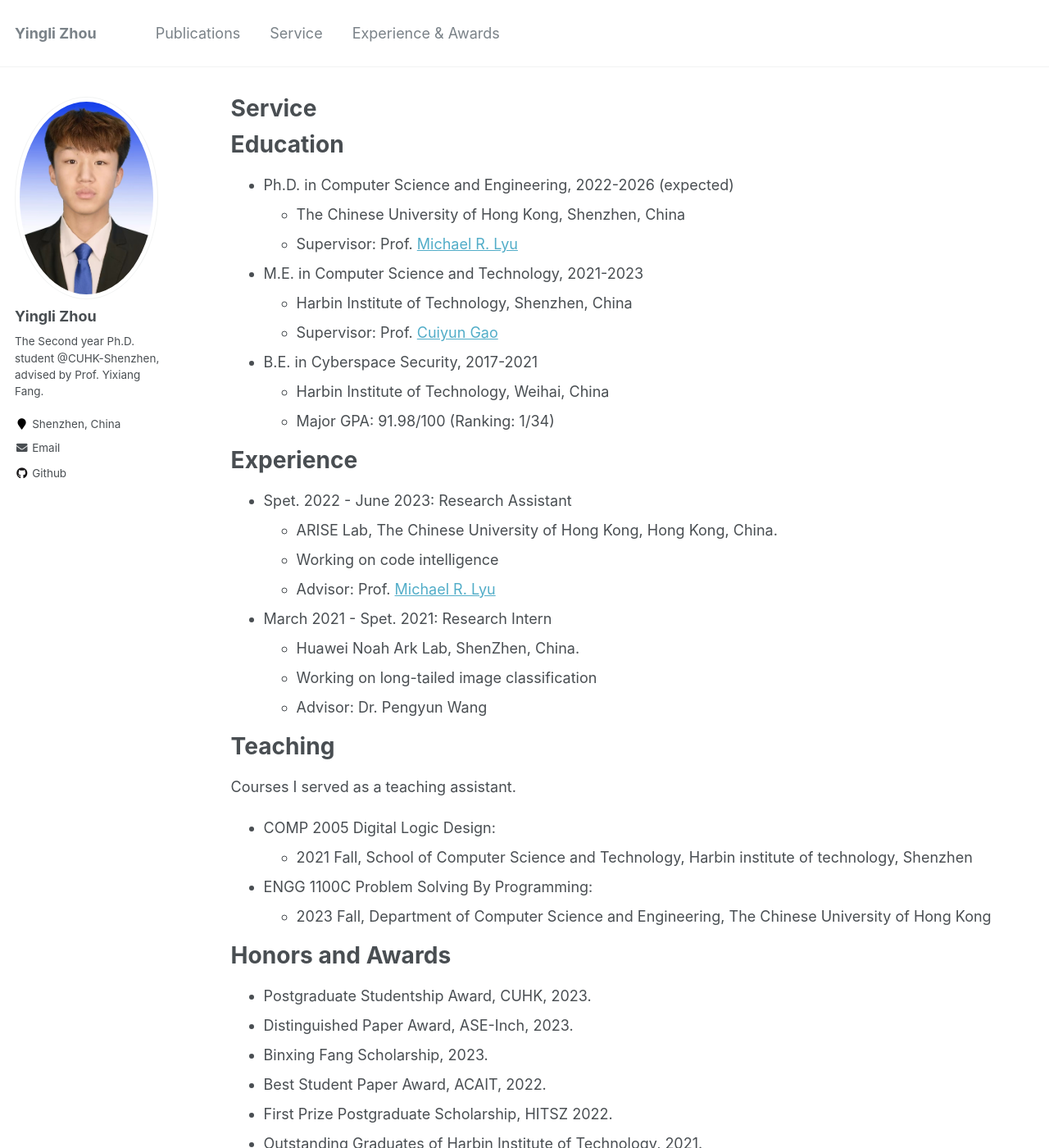
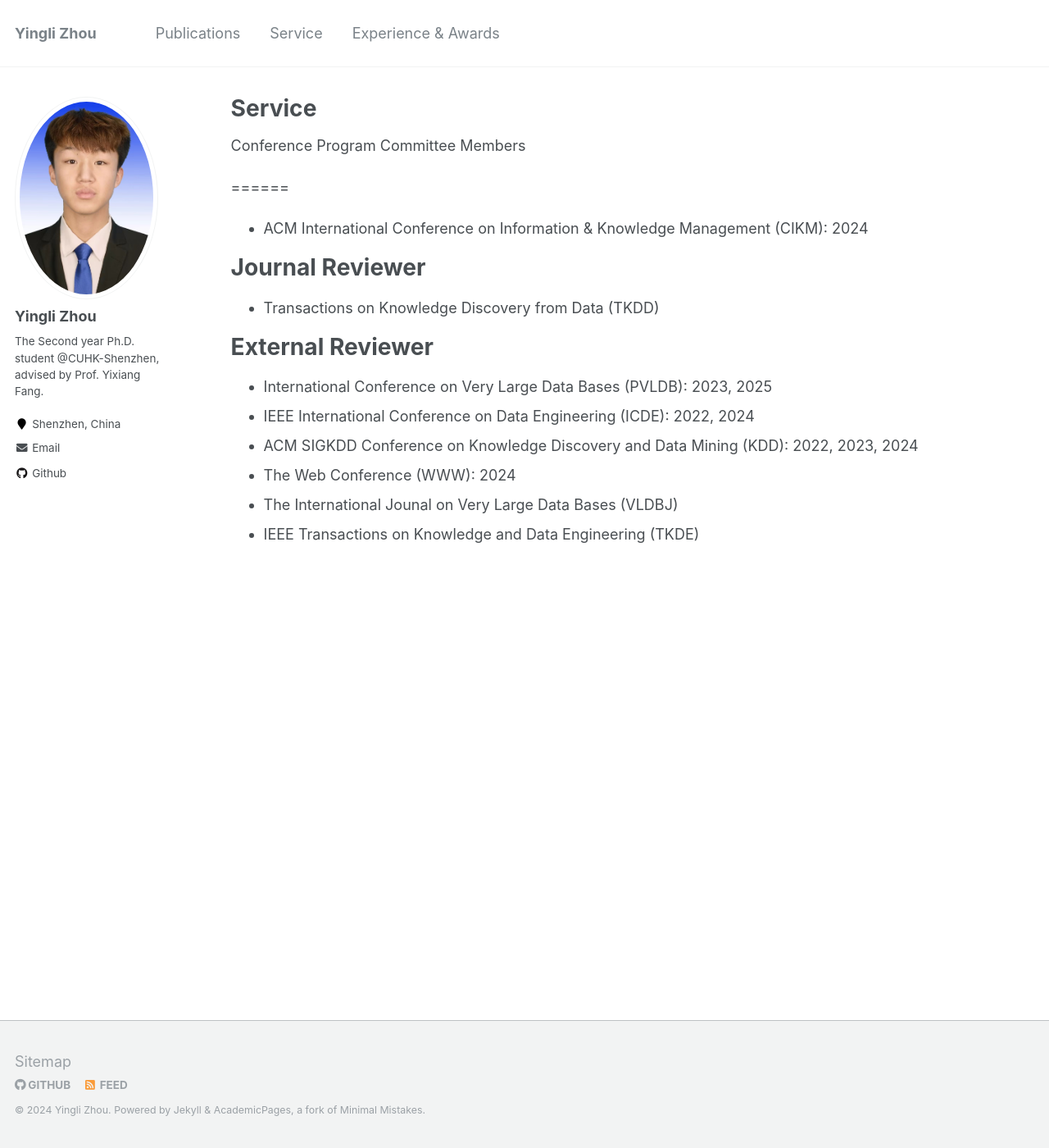
Before and after one commit to yujiachen99/yujiachen99.github.io, a Jekyll site: the page built from _pages/service.md, in a window 1280 px wide and 1400 px high. Shown: the whole window at 82% size. Built offline with Jekyll 4.4.1, drawn with Linux system fonts in a browser that asks for light colours; some of the changed text lies outside the part shown.

Commit message:
update__service

```diff
--- a/_pages/service.md
+++ b/_pages/service.md
@@ -6,63 +6,25 @@ author_profile: true
 ---
 
 
-Education
+Conference Program Committee Members
+
 ======
-* Ph.D. in Computer Science and Engineering, 2022-2026 (expected)
-  * The Chinese University of Hong Kong, Shenzhen, China
-  * Supervisor: Prof. [Michael R. Lyu](http://www.cse.cuhk.edu.hk/lyu/home)
+* ACM International Conference on Information & Knowledge Management (CIKM): 2024
 
-* M.E. in Computer Science and Technology, 2021-2023
-  * Harbin Institute of Technology, Shenzhen, China
-  * Supervisor: Prof. [Cuiyun Gao](https://cuiyungao.github.io/)
 
-* B.E. in Cyberspace Security, 2017-2021
-  * Harbin Institute of Technology, Weihai, China
-  * Major GPA: 91.98/100 (Ranking: 1/34)
-
-Experience
+Journal Reviewer
 ======
 
 
-* Spet. 2022 - June 2023: Research Assistant
-  * ARISE Lab, The Chinese University of Hong Kong, Hong Kong, China.
-  * Working on code intelligence
-  * Advisor: Prof. [Michael R. Lyu](http://www.cse.cuhk.edu.hk/lyu/home)
-
-* March 2021 - Spet. 2021: Research Intern
-  * Huawei Noah Ark Lab, ShenZhen, China.
-  * Working on long-tailed image classification
-  * Advisor: Dr. Pengyun Wang
+* Transactions on Knowledge Discovery from Data (TKDD)
 
 
-# Teaching
-Courses I served as a teaching assistant.
-- COMP 2005 Digital Logic Design:
-  - 2021 Fall, School of Computer Science and Technology, Harbin institute of technology, Shenzhen
-
-- ENGG 1100C Problem Solving By Programming:
-  - 2023 Fall, Department of Computer Science and Engineering, The Chinese University of Hong Kong
-
-<div style='display: none'>
-# Academic service
-
-- Journal reviewer (With Prof. Cuiyun Gao):
-  - TOSEM, TASLP, TSE
-
-
-- Conference reviewer (With Prof. Cuiyun Gao):
-  - ASE 2023, Internetware 2023, ICSE-NIER 2023, ICSME 2022, SANER 2022, ASE-tool 2022, IJCAI 2022
-</div>
-
-
-Honors and Awards
+External Reviewer
 ======
 
-- Postgraduate Studentship Award, CUHK, 2023.
-- Distinguished Paper Award, ASE-Inch, 2023.
-- Binxing Fang Scholarship, 2023.
-- Best Student Paper Award, ACAIT, 2022.
-- First Prize Postgraduate Scholarship, HITSZ 2022.
-- Outstanding Graduates of Harbin Institute of Technology, 2021.
-- Meritorious Winner, Mathematics Contest in Modeling, 2020.
-- National Scholarship, Ministry of Education 2019.
+* International Conference on Very Large Data Bases (PVLDB): 2023, 2025
+* IEEE International Conference on Data Engineering (ICDE): 2022, 2024
+* ACM SIGKDD Conference on Knowledge Discovery and Data Mining (KDD): 2022, 2023, 2024
+* The Web Conference (WWW): 2024
+* The International Jounal on Very Large Data Bases (VLDBJ)
+* IEEE Transactions on Knowledge and Data Engineering (TKDE)
```
